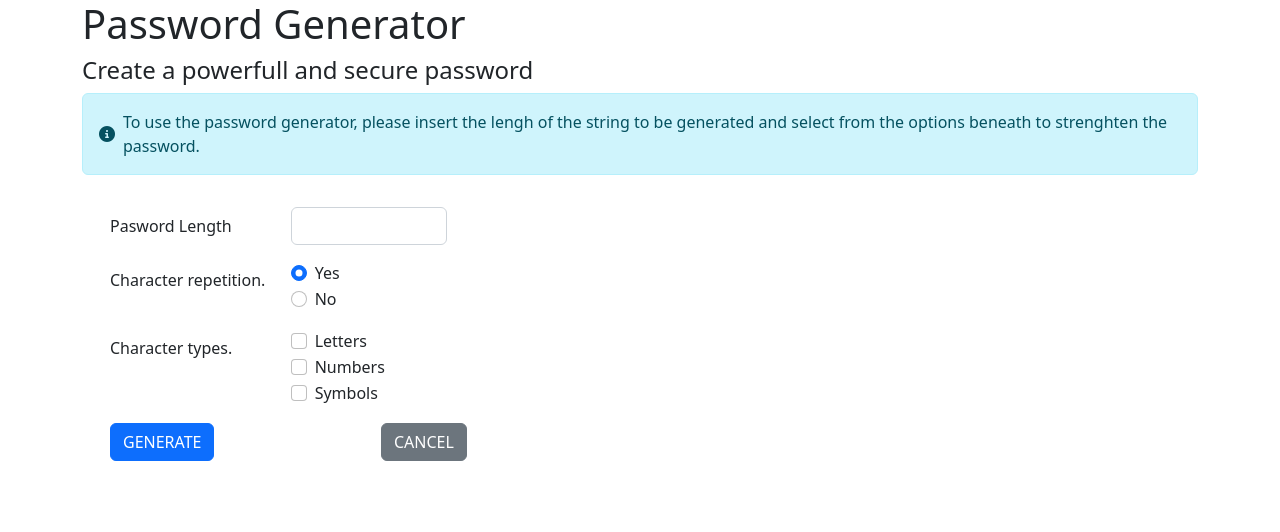
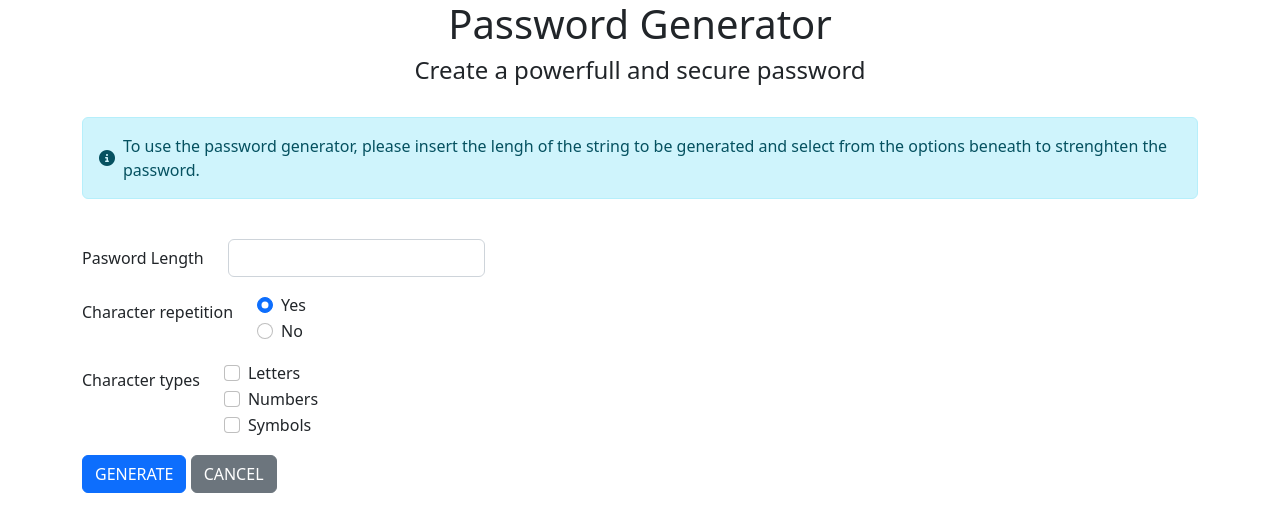
Before and after one commit to jfmarkan/php-strong-password-generator, a PHP site: page / in a window 1280 px wide. Shown: the top 532 px of the page. Run offline with PHP 8.4, Linux system fonts and the light colour scheme.

Commit message:
task, done, setting up some visuals

```diff
--- a/functions.php
+++ b/generatePassword.php
@@ -1,4 +1,6 @@
 <?php
+
+session_start();
 
     $length = $_GET['length'];
     $charRepetition = isset($_GET['charRepetition']);
@@ -40,5 +42,7 @@
 
     $generatedPassword = createPassword($length, $charRepetition, $letters, $numbers, $symbols);
 
-    echo "Generated Password: " . $generatedPassword;
+    $_SESSION['generatedPassword'] = $generatedPassword;
+    header("Location: showPassword.php");
+    exit();
 ?>
--- a/index.php
+++ b/index.php
@@ -1,3 +1,7 @@
+<?php
+session_start();
+?>
+
 <!DOCTYPE html>
 <html lang="en">
 <head>
@@ -11,17 +15,17 @@
     <div class="container">
         <div class="row">
             <div class="col-12">
-                <h1>Password Generator</h1>
+                <h1 class="text-center">Password Generator</h1>
             </div>
         </div>
         <div class="row">
             <div class="col-12">
-                <h4>
+                <h4 class="text-center">
                     Create a powerfull and secure password
                 </h4>
             </div>
         </div>
-        <div class="row">
+        <div class="row my-4">
             <div class="col-12">
                 <div class="alert alert-info d-flex align-items-center" role="alert">
                     <i class="fa-solid fa-circle-info me-2"></i>
@@ -31,22 +35,22 @@
                 </div>
             </div>
         </div>
-        <div class="row text-align-center">
+        <div class="row">
             <div class="col-12">
-                <form action="./functions.php" method="GET">
-                    <div class="row m-3">
-                        <div class="col-2">
+                <form action="./generatePassword.php" method="GET">
+                    <div class="row mb-3">
+                        <div class="col-auto">
                             <label for="inputPassword6" class="col-form-label">Pasword Length</label>
                         </div>
-                        <div class="col-2">
+                        <div class="col-auto">
                             <input type="number" name="length" id="passLength" class="form-control">
                         </div>
                     </div>
-                    <div class="row m-3">
-                        <div class="col-2">
-                                <label for="form-check" class="col-form-label">Character repetition.</label>
+                    <div class="row mb-3">
+                        <div class="col-auto">
+                                <label for="form-check" class="col-form-label">Character repetition</label>
                         </div>
-                        <div class="col-2">
+                        <div class="col-auto">
                             <div class="form-check">
                                 <input class="form-check-input" type="radio" name="charRepetition" value="true" checked>
                                 <label class="form-check-label" for="flexRadioDefault1">
@@ -61,11 +65,11 @@
                             </div>
                         </div>
                     </div>
-                    <div class="row m-3">
-                        <div class="col-2">
-                            <label for="form-check" class="col-form-label">Character types.</label>
+                    <div class="row mb-3">
+                        <div class="col-auto">
+                            <label for="form-check" class="col-form-label">Character types</label>
                         </div>
-                        <div class="col-2">
+                        <div class="col-auto">
                             <div class="form-check">
                                 <input class="form-check-input" type="checkbox" value="true" name="letters">
                                 <label class="form-check-label" for="checkLetters">
@@ -86,11 +90,9 @@
                             </div>
                         </div>
                     </div>
-                    <div class="row m-3">
-                        <div class="col-3">
+                    <div class="row">
+                        <div class="col-auto">
                             <input type="submit" value="GENERATE" class="btn btn-primary">
-                        </div>
-                        <div class="col-3">
                             <input type="reset" value="CANCEL" class="btn btn-secondary">
                         </div>
                     </div>
```
Also changed, not shown: showPassword.php (added, +47 -0 lines).
